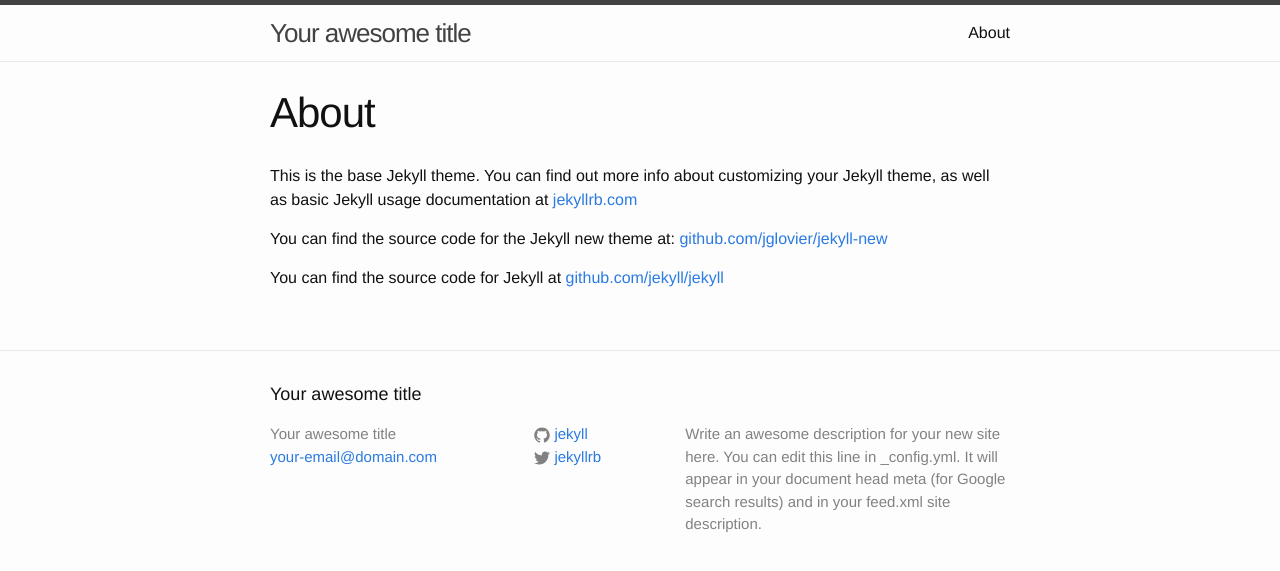
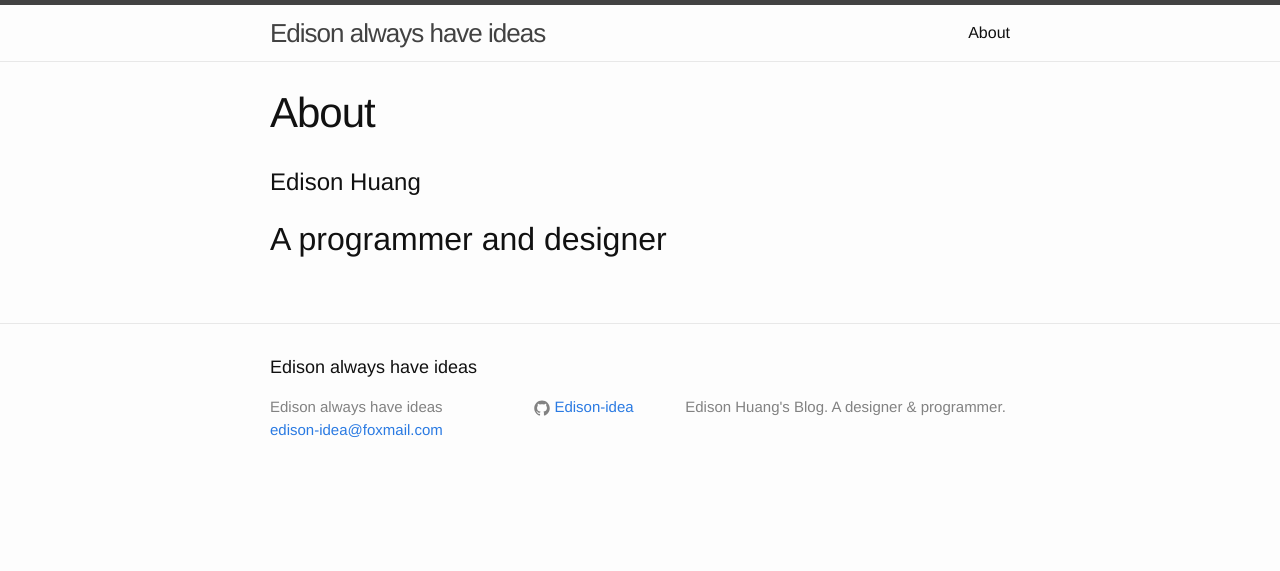
Before and after one commit to Edison-idea/Edison-idea.github.io, a Jekyll site: the page built from about.md, in a window 1280 px wide. Shown: the top 571 px of the page. Built offline with Jekyll 4.4.1, drawn with Linux system fonts in a browser that asks for light colours.

Commit message:
_config & about

```diff
--- a/_config.yml
+++ b/_config.yml
@@ -1,14 +1,15 @@
 # Site settings
-title: Your awesome title
-email: your-email@domain.com
+title: Edison always have ideas
+email: edison-idea@foxmail.com
 description: > # this means to ignore newlines until "baseurl:"
-  Write an awesome description for your new site here. You can edit this
-  line in _config.yml. It will appear in your document head meta (for
-  Google search results) and in your feed.xml site description.
+  Edison Huang's Blog. A designer & programmer.
+# Write an awesome description for your new site here. You can edit this
+# line in _config.yml. It will appear in your document head meta (for
+# Google search results) and in your feed.xml site description.
 baseurl: "" # the subpath of your site, e.g. /blog/
 url: "http://yourdomain.com" # the base hostname & protocol for your site
-twitter_username: jekyllrb
-github_username:  jekyll
+twitter_username:
+github_username:  Edison-idea
 
 # Build settings
 markdown: kramdown
--- a/about.md
+++ b/about.md
@@ -4,8 +4,6 @@ title: About
 permalink: /about/
 ---
 
-This is the base Jekyll theme. You can find out more info about customizing your Jekyll theme, as well as basic Jekyll usage documentation at [jekyllrb.com](http://jekyllrb.com/)
+# Edison Huang
 
-You can find the source code for the Jekyll new theme at: [github.com/jglovier/jekyll-new](https://github.com/jglovier/jekyll-new)
-
-You can find the source code for Jekyll at [github.com/jekyll/jekyll](https://github.com/jekyll/jekyll)
+## A programmer and designer
```
